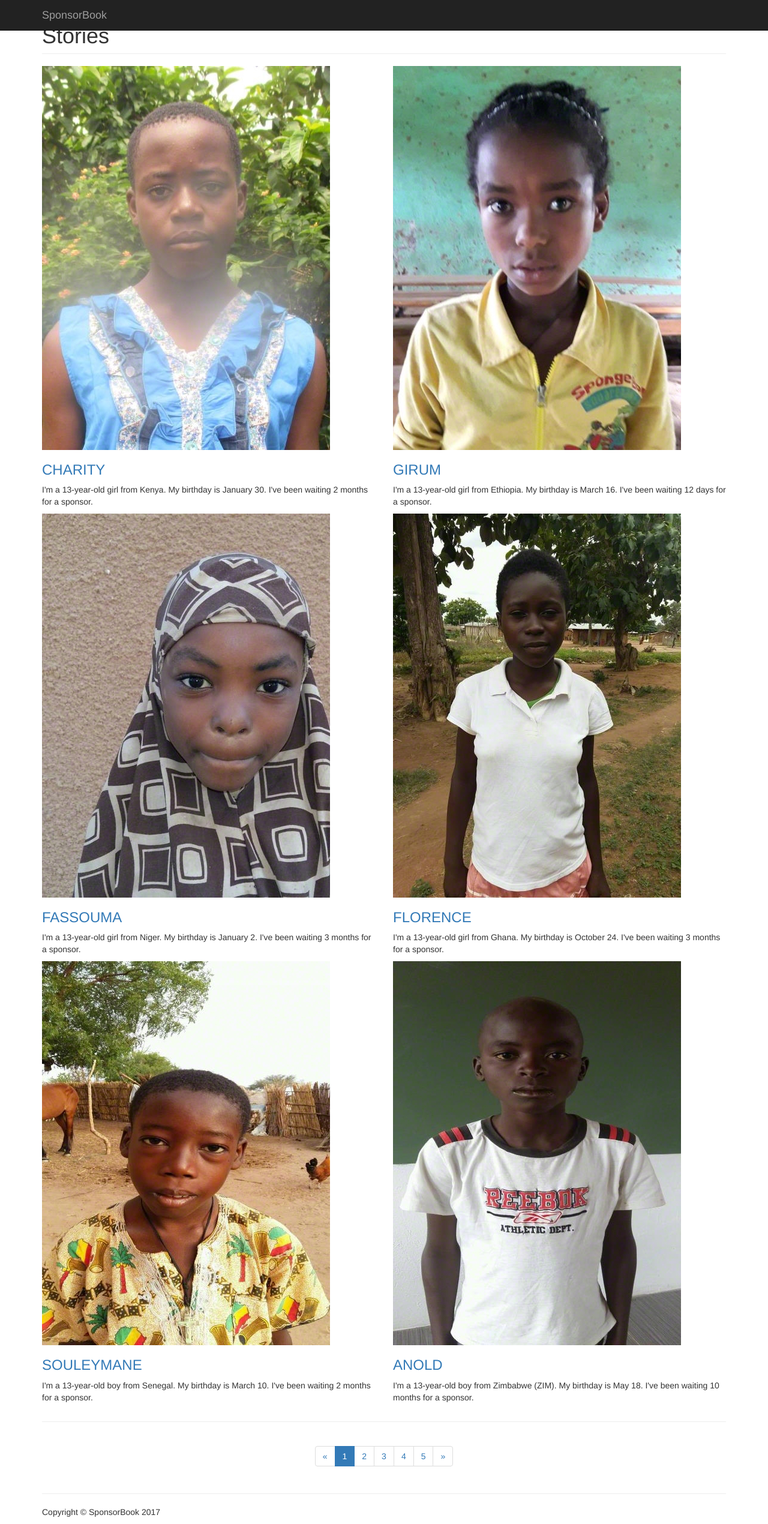
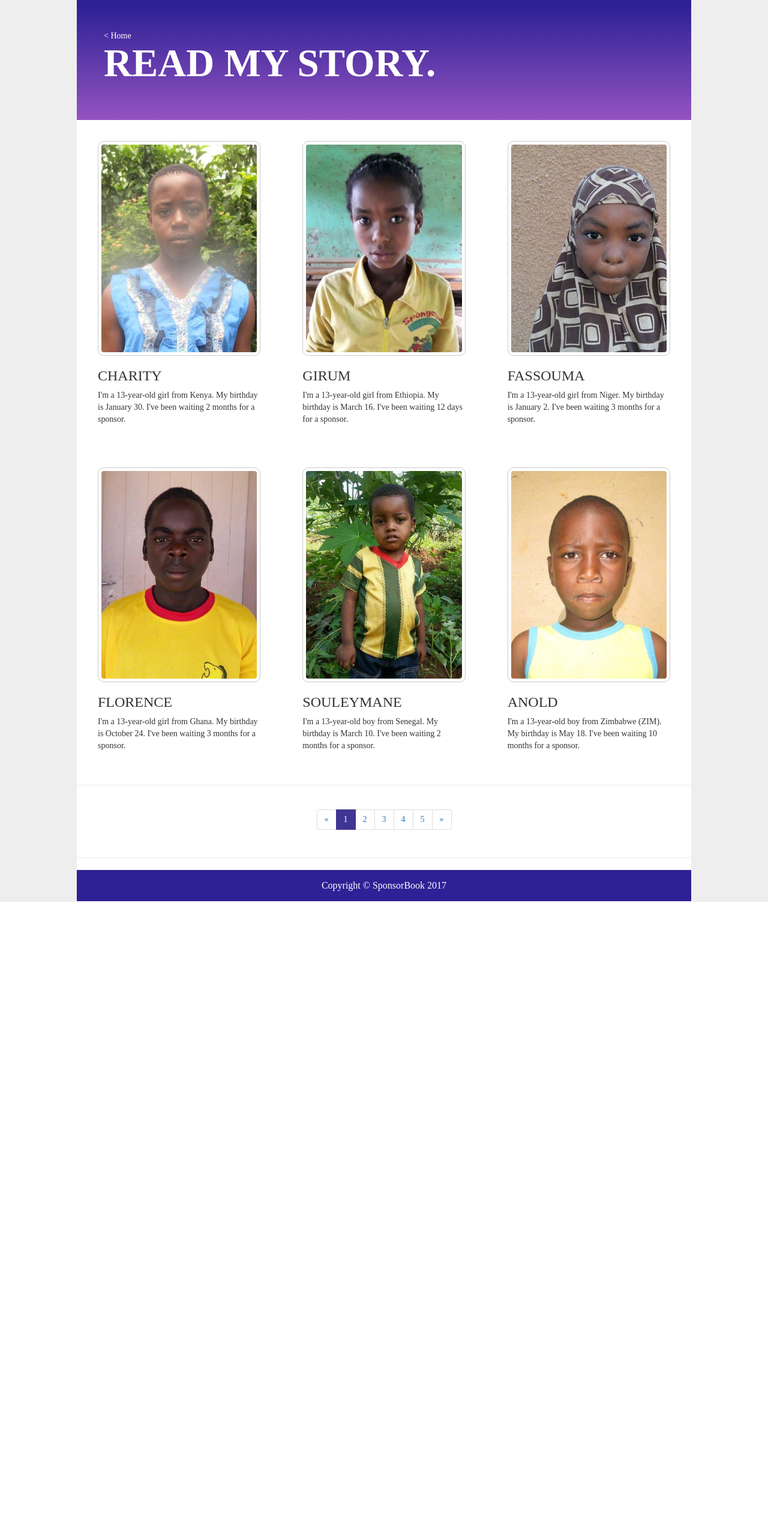
Before and after one commit to roger-lai/SponsorBook, a Flask app: page /stories in a window 1280 px wide. Shown: the whole page at 60% size. After the commit the page ends 1503 px from the top, so only its background shows below. Run offline with Flask 2, Linux system fonts and the light colour scheme; data comes from the database, SQL or seed files in the repository; both versions use the stored data as it was after the commit; some libraries are stand-ins or nearby versions; some web fonts are replaced.

Commit message:
finish stories

```diff
--- a/SponsorBook/static/css/style.css
+++ b/SponsorBook/static/css/style.css
@@ -29,6 +29,16 @@ body {
   padding-right: 0;
 }
 
+.stories-container [class*="col-"] {
+  padding: 35px;
+}
+
+a, a:hover,
+a:active,
+a:focus {
+  color: #fff;
+}
+
 h1, h2, p {
   margin: 0;
 }
@@ -36,7 +46,6 @@ h1, h2, p {
 h1 {
   font-family: 'Nexa';
   font-weight: bold;
-  color: #fff;
   font-size: 65px;
   width: 70%;
   text-transform: uppercase;
@@ -61,12 +70,14 @@ h2 {
   min-height: 100%;
   margin-bottom: -52px;
 }
-
 .page-wrapper.landing nav {
   height: 350px;
 }
 .page-wrapper.login nav {
   height: 300px;
+}
+.page-wrapper.stories nav {
+  height: 200px;
 }
 
 .page-wrapper.login section {
@@ -97,6 +108,7 @@ nav {
   padding-right: 0 !important;
   background: url(../images/nav-bg.png);
   background-size: cover;
+  color: #fff;
 }
 nav img {
   width: 50%;
@@ -108,8 +120,28 @@ nav img {
   }
 }
 .landing main p {
-  font-size: 27px;
+  font-size: 25px;
   margin-bottom: 40px;
+}
+
+.stories nav {
+  background-position: center;
+}
+
+.stories-container .portfolio-item img {
+  transition: 0.3s linear all;
+  border-radius: 10px;
+  border: 1px solid #ccc;
+  padding: 5px;
+}
+.stories-container .portfolio-item img:hover {
+  transition: 0.3s linear all;
+  box-shadow: 10px 10px 0 #403693;
+}
+
+.pagination > .active > a, .pagination > .active > a:focus, .pagination > .active > a:hover, .pagination > .active > span, .pagination > .active > span:focus, .pagination > .active > span:hover {
+  background: #3F3592;
+  border-color: #3F3592;
 }
 
 .terrible {
--- a/SponsorBook/static/css/style.scss
+++ b/SponsorBook/static/css/style.scss
@@ -31,6 +31,18 @@ body {
   padding-right: 0;
 }
 
+.stories-container {
+  [class*="col-"] {
+    padding: 35px;
+  }
+}
+
+a, a:hover,
+a:active,
+a:focus {
+  color: #fff;
+}
+
 h1, h2, p {
   margin: 0;
 }
@@ -38,7 +50,6 @@ h1, h2, p {
 h1 {
   font-family: 'Nexa';
   font-weight: bold;
-  color: #fff;
   font-size: 65px;
   width: 70%;
   text-transform: uppercase;
@@ -63,15 +74,17 @@ h2 {
   background-color: #fff;
   min-height: 100%;
   margin-bottom: -52px;
-}
 
-.page-wrapper {
   &.landing nav {
     height: 350px;
   }
 
   &.login nav {
     height: 300px;
+  }
+
+  &.stories nav {
+    height: 200px;
   }
 }
 
@@ -105,6 +118,7 @@ nav {
   padding-right: 0 !important;
   background: url(../images/nav-bg.png);
   background-size: cover;
+  color: #fff;
 
   img {
     width: 50%;
@@ -119,9 +133,31 @@ nav {
 
 .landing main {
   p {
-    font-size: 27px;
+    font-size: 25px;
     margin-bottom: 40px;
   }
+}
+
+.stories nav {
+  background-position: center;
+}
+
+.stories-container .portfolio-item {
+  img {
+    transition: 0.3s linear all;
+    border-radius: 10px;
+    border: 1px solid #ccc;
+    padding: 5px;
+  }
+  img:hover {
+    transition: 0.3s linear all;
+    box-shadow: 10px 10px 0 #403693;
+  }
+}
+
+.pagination>.active>a, .pagination>.active>a:focus, .pagination>.active>a:hover, .pagination>.active>span, .pagination>.active>span:focus, .pagination>.active>span:hover {
+  background: #3F3592;
+  border-color: #3F3592;
 }
 
 .terrible {
--- a/SponsorBook/templates/index.html
+++ b/SponsorBook/templates/index.html
@@ -22,7 +22,7 @@
           </nav>
           <main class="col-md-12">
             <h2>About</h2>
-            <p>Every child deserves a strong start – the best chance for a successful future. But too many children around the world aren’t getting the opportunity to reach their full potential. You can help change that. If you sponsor a child, then you’ll give them the gift of a brighter future. At the same time, you’ll be able to connect on a deeper level with them through innovate technology.</p>
+            <p>Every child deserves a strong start – the best chance for a successful future. But too many children around the world aren’t getting the opportunity to reach their full potential. You can help change that. If you sponsor a child, then you’ll give them the gift of a brighter future. At the same time, you’ll be able to connect with them on a deeper level through innovative technology.</p>
           </main>
         </div>
       </div>
--- a/SponsorBook/templates/stories.html
+++ b/SponsorBook/templates/stories.html
@@ -12,69 +12,53 @@
     <title>CHIMEHACKS 4</title>
 
     <!-- Bootstrap Core CSS -->
-    <link href="../static/css/bootstrap.min.css" rel="stylesheet">
-
-    <!-- Custom CSS -->
-    <link href="../static/css/2-col-portfolio.css" rel="stylesheet">
-
-    <!-- HTML5 Shim and Respond.js IE8 support of HTML5 elements and media queries -->
-    <!-- WARNING: Respond.js doesn't work if you view the page via file:// -->
-    <!--[if lt IE 9]>
-        <script src="https://oss.maxcdn.com/libs/html5shiv/3.7.0/html5shiv.js"></script>
-        <script src="https://oss.maxcdn.com/libs/respond.js/1.4.2/respond.min.js"></script>
-    <![endif]-->
+    <link href="../static/bootstrap/bootstrap.min.css" rel="stylesheet">
+    <link rel="stylesheet" href="https://maxcdn.bootstrapcdn.com/bootstrap/3.3.7/css/bootstrap.min.css" integrity="sha384-BVYiiSIFeK1dGmJRAkycuHAHRg32OmUcww7on3RYdg4Va+PmSTsz/K68vbdEjh4u" crossorigin="anonymous">
+    <link href="../static/css/style.css" rel="stylesheet">
 
 </head>
 
 <body>
 
-    <!-- Navigation -->
-    <nav class="navbar navbar-inverse navbar-fixed-top" role="navigation">
-        <div class="container">
-            <!-- Brand and toggle get grouped for better mobile display -->
-            <div class="navbar-header">
-                <button type="button" class="navbar-toggle" data-toggle="collapse" data-target="#bs-example-navbar-collapse-1">
-                    <span class="sr-only">Toggle navigation</span>
-                    <span class="icon-bar"></span>
-                    <span class="icon-bar"></span>
-                    <span class="icon-bar"></span>
-                </button>
-                <a class="navbar-brand" href="index.html">SponsorBook</a>
-            </div>
-            <!-- Collect the nav links, forms, and other content for toggling -->
-            <div class="collapse navbar-collapse" id="bs-example-navbar-collapse-1">
-                <ul class="nav navbar-nav">
-                </ul>
-            </div>
-            <!-- /.navbar-collapse -->
-        </div>
-        <!-- /.container -->
-    </nav>
-
     <!-- Page Content -->
-    <div class="container">
+    <div class="page-wrapper container stories">
 
         <!-- Page Header -->
         <div class="row">
-            <div class="col-lg-12">
-                <h1 class="page-header">Stories
-                </h1>
-            </div>
+            <nav class="col-md-12">
+              <p><a href="/">&lt; Home</a></p>
+              <h1>Read My Story.</h1>
+            </nav>
         </div>
         <!-- /.row -->
 
         {% block body %}
         <!-- Projects Row -->
-        <div class="row">
+        <div class="row stories-container">
             {% for entry in entries %}
-            <div class="col-md-6 portfolio-item">
-                <a href="#">
-                    <img class="img-responsive" src="{{ entry.picture }}" alt="">
-                </a>
-                <h3>
-                    <a href="#">{{ entry.name }}</a>
-                </h3>
+            <div class="col-md-4 col-sm-6 portfolio-item">
+                <img data-toggle="modal" data-target="#{{entry.id}}" class="img-responsive" src="{{ entry.picture }}" alt="" />
+                <h3>{{ entry.name }}</h3>
                 <p>{{ entry.bio }}</p>
+
+                <div class="modal fade collapse" tabindex="-1" role="dialog" id="{{entry.id}}">
+                  <div class="modal-dialog" role="document">
+                    <div class="modal-content">
+                      <div class="modal-header">
+                        <button type="button" class="close" data-dismiss="modal" aria-label="Close"><span aria-hidden="true">&times;</span></button>
+                        <h4 class="modal-title">{{entry.name}}</h4>
+                      </div>
+                      <div class="modal-body">
+                        <p>{{entry.long_description}}</p>
+                      </div>
+                      <div class="modal-footer">
+                        <button type="button" class="btn btn-default">Sponsor Me!</button>
+                        <button type="button" class="msg btn btn-default">&nbsp;</button>
+                      </div>
+                    </div><!-- /.modal-content -->
+                  </div><!-- /.modal-dialog -->
+                </div><!-- /.modal -->
+
             </div>
             {% endfor %}
         </div>
@@ -128,10 +112,11 @@
     <!-- /.container -->
 
     <!-- jQuery -->
-    <script src="../static/js/jquery.js"></script>
+    <script src="https://ajax.googleapis.com/ajax/libs/jquery/3.2.1/jquery.min.js"></script>
 
-    <!-- Bootstrap Core JavaScript -->
-    <script src="../static/js/bootstrap.min.js"></script>
+
+
+    <script src="https://maxcdn.bootstrapcdn.com/bootstrap/3.3.7/js/bootstrap.min.js" integrity="sha384-Tc5IQib027qvyjSMfHjOMaLkfuWVxZxUPnCJA7l2mCWNIpG9mGCD8wGNIcPD7Txa" crossorigin="anonymous"></script>
 
 </body>
 
```
Also changed, not shown: other parts of SponsorBook/static/css/style.css (+32 -0 lines), other parts of SponsorBook/static/css/style.scss (+33 -0 lines), SponsorBook/schema.sql (+10 -10 lines), SponsorBook/static/images/anold.jpg, SponsorBook/static/images/florence.jpg, SponsorBook/static/images/messenger.png (added), SponsorBook/static/images/modal-bg.png (added), SponsorBook/static/images/souleymane.jpg, SponsorBook/templates/layout.html (added).
